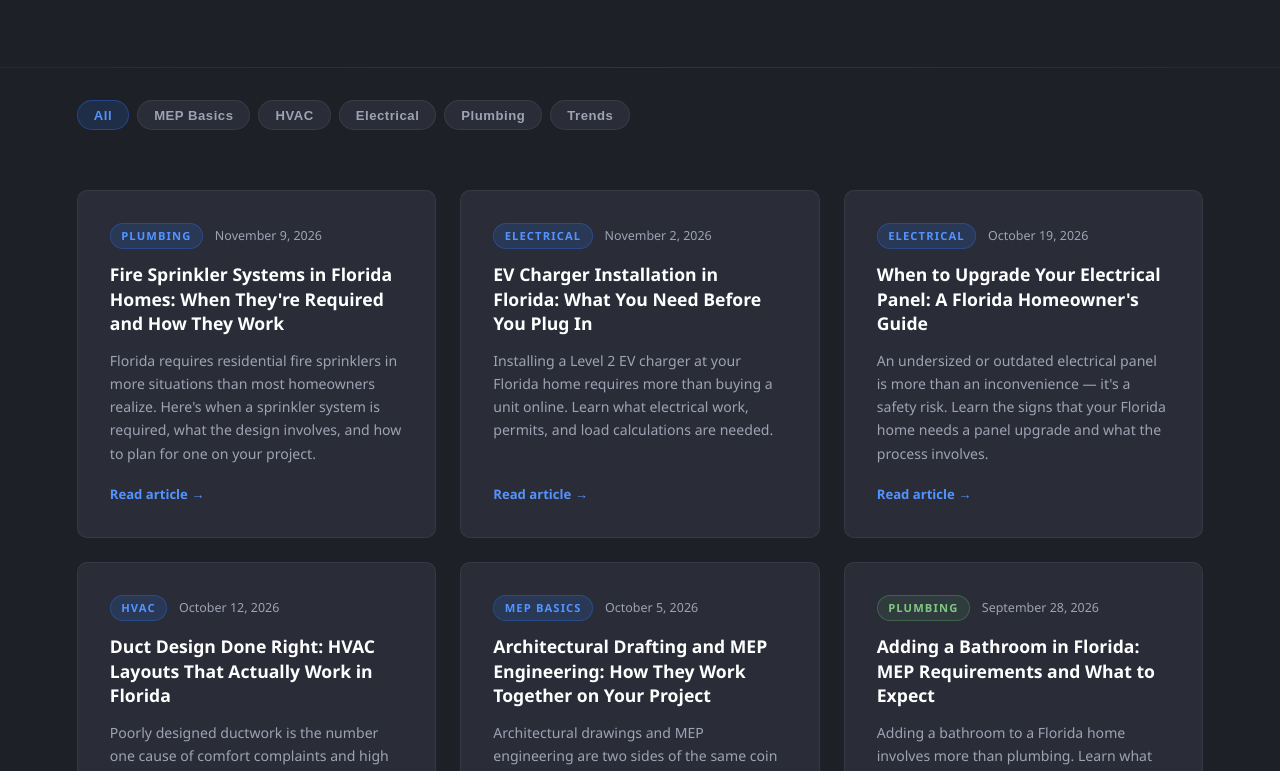
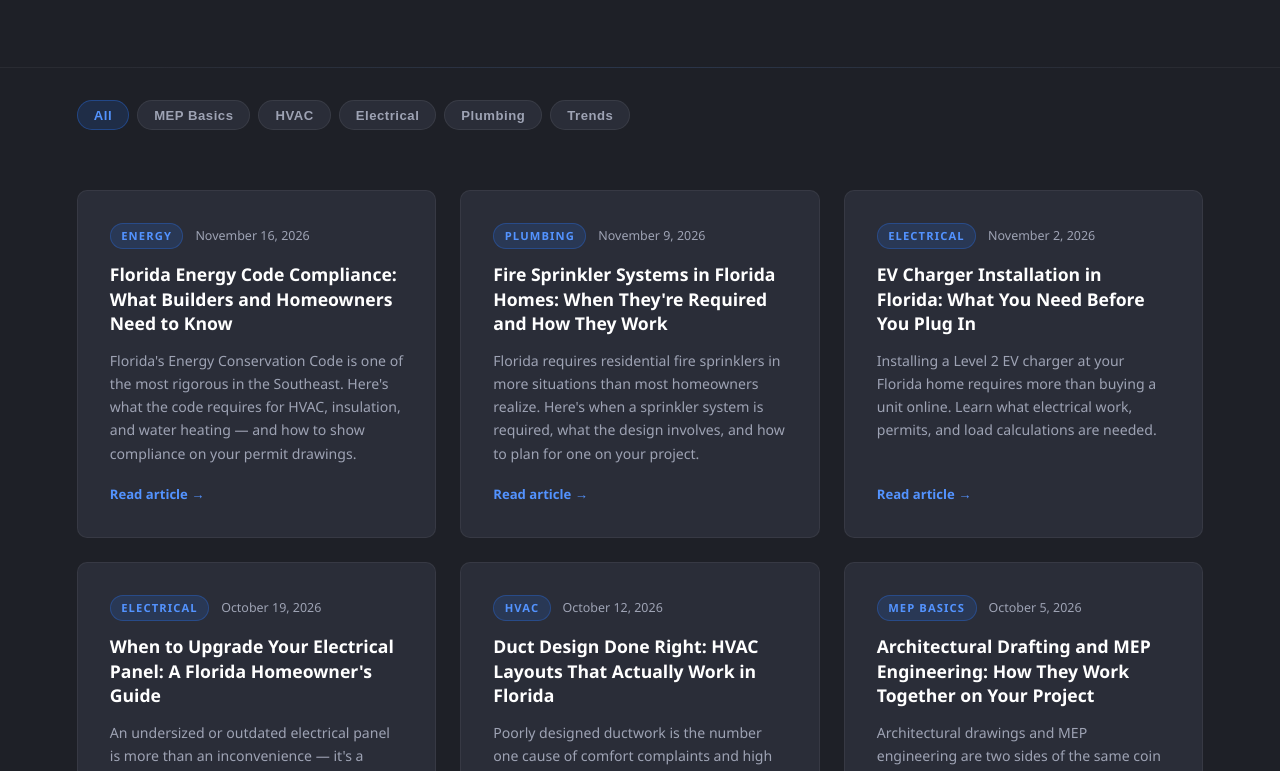
Before and after one commit to mepsolutionsfl-afk/mepsolutions-site, a plain HTML site: page resources.html in a window 1280 px wide. Shown: the part 329-1100 px from the top of the page. Drawn offline with Linux system fonts and the light colour scheme.

Commit message:
Update resources.html

```diff
--- a/resources.html
+++ b/resources.html
@@ -335,6 +335,17 @@
   <div class="blog-section">
     <div class="blog-grid" id="blog-grid">
 
+      <!-- Florida Energy Code - NEW -->
+      <a class="blog-card" href="article-florida-energy-code.html" data-tag="Energy">
+        <div class="blog-meta">
+          <span class="blog-tag">Energy</span>
+          <span class="blog-date">November 16, 2026</span>
+        </div>
+        <h2>Florida Energy Code Compliance: What Builders and Homeowners Need to Know</h2>
+        <p>Florida's Energy Conservation Code is one of the most rigorous in the Southeast. Here's what the code requires for HVAC, insulation, and water heating — and how to show compliance on your permit drawings.</p>
+        <span class="blog-read-more">Read article →</span>
+      </a>
+
       <!-- Fire Sprinkler Florida - NEW -->
       <a class="blog-card" href="article-fire-sprinkler-florida.html" data-tag="Plumbing">
         <div class="blog-meta">
```
